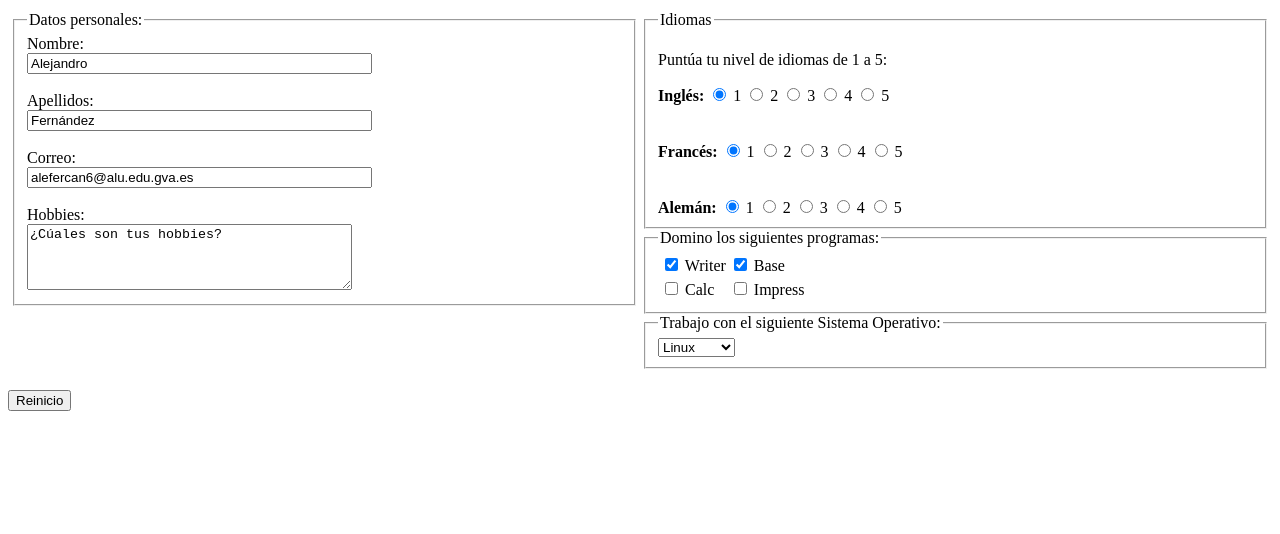
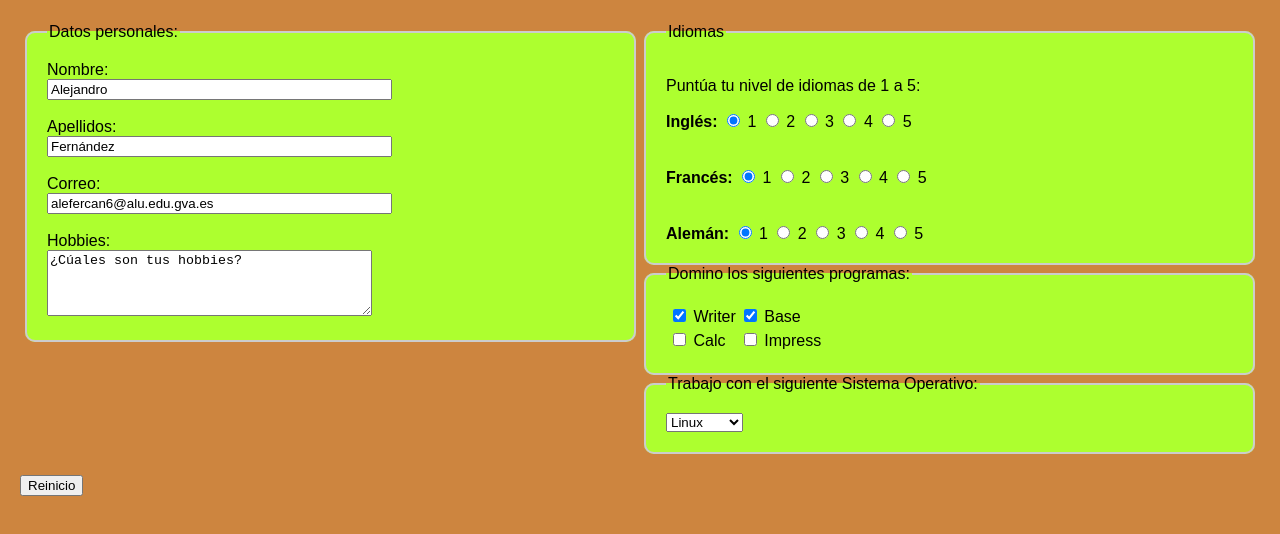
Before and after one commit to aferkkk/aferkkk.github.io, a plain HTML site: page formulario2.3.html in a window 1280 px wide. Drawn offline with Linux system fonts and the light colour scheme.

Commit message:
cssnuevo

```diff
--- a/formulario2.3.html
+++ b/formulario2.3.html
@@ -1,7 +1,8 @@
 <!DOCTYPE html>
 <html>
     <head>
-         <title>Formulario</title>
+            <link rel="stylesheet" href="style.css">
+        <title>Formulario</title>
         <meta charset="UTF-8">
     </head>
     <body>
--- /dev/null
+++ b/style.css
@@ -0,0 +1,13 @@
+body{
+    font-family: Arial, sans-serif;
+    background-color: peru;
+    margin: 0;
+    padding: 20px;
+}
+
+fieldset {
+    border: 2px solid #ccc;
+    padding: 20px;
+    border-radius: 10px;
+    background-color: greenyellow;
+}
```
Also changed, not shown: index.html (+1 -1 lines).
